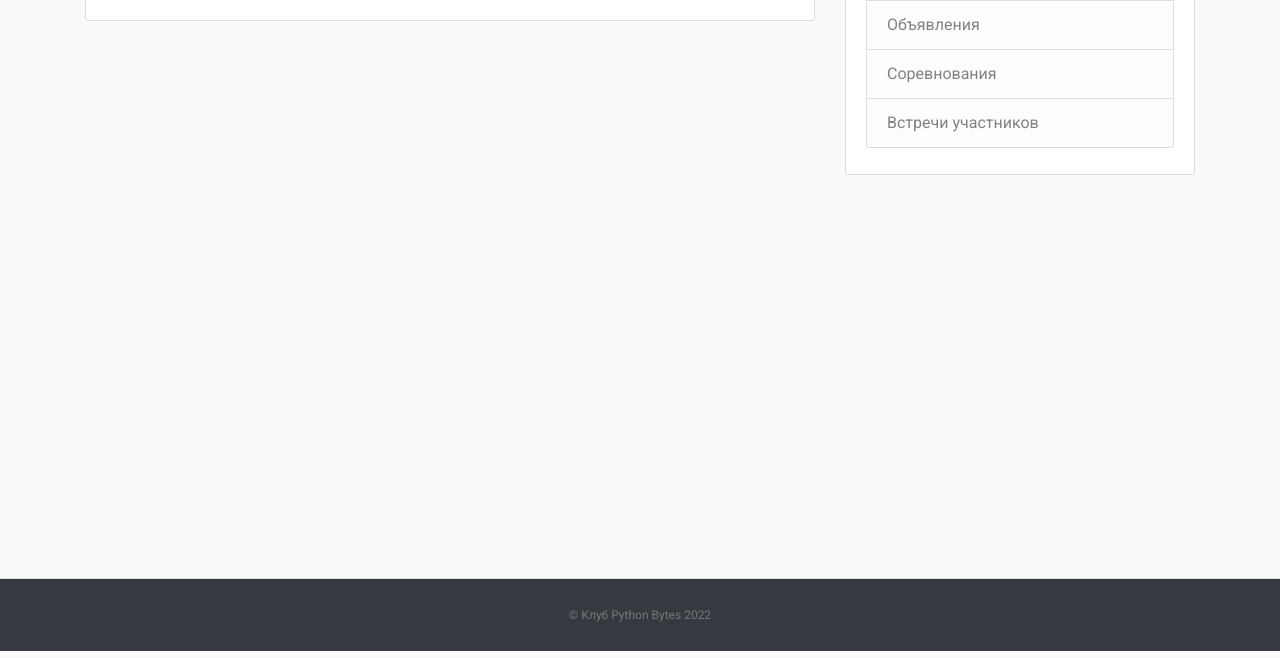
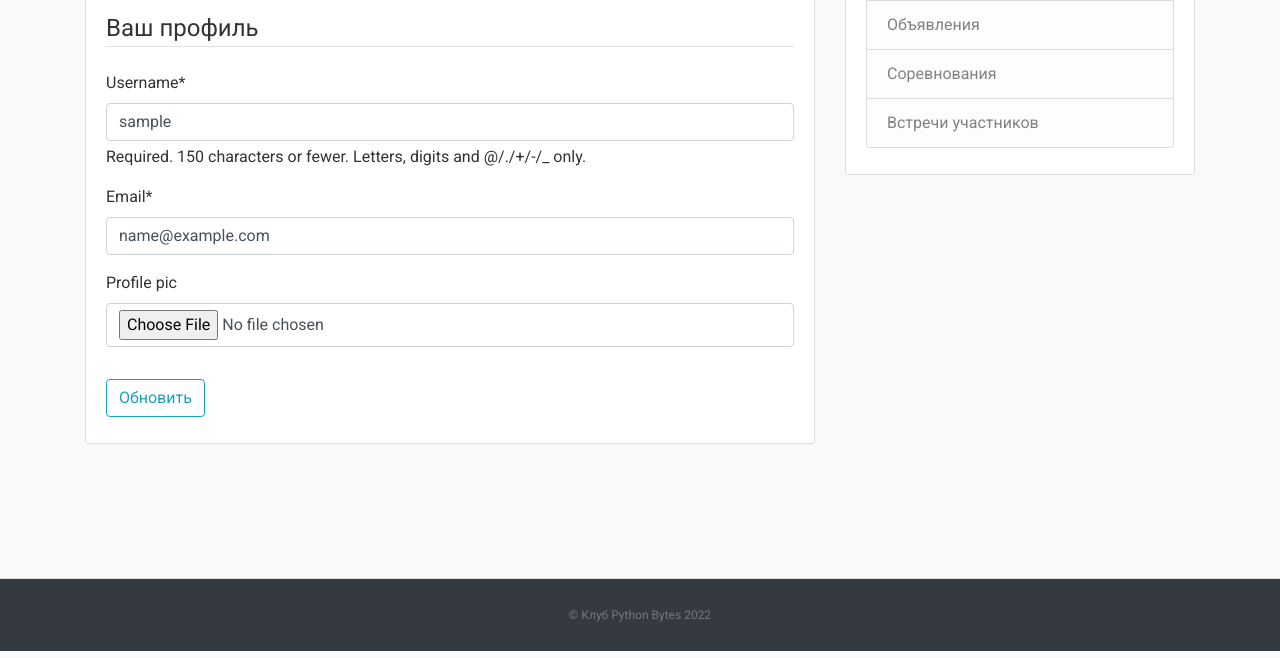
Before and after one commit to Pervyshev27062004/social_media, a Django app: page /profile/ in a window 1280 px wide. Shown: the part 222-880 px from the top of the page. Run offline with Django 4.2, Linux system fonts and the light colour scheme; the visitor is signed in with stand-in values (Sample User, id 1); some libraries are stand-ins or nearby versions.

Commit message:
Try to make a profile with avatar

```diff
--- a/social_media/profiles/forms.py
+++ b/social_media/profiles/forms.py
@@ -1,4 +1,8 @@
+from django.contrib.auth.models import User
+
 from django import forms
+from profiles.models import Profile
+from django.forms import ModelForm
 
 
 class RegisterForm(forms.Form):
@@ -12,3 +16,19 @@ class RegisterForm(forms.Form):
 class AddNoteForm(forms.Form):
     title = forms.CharField(max_length=50)
     body = forms.CharField(max_length=1000, widget=forms.Textarea)
+
+
+class UserUpdateForm(ModelForm):
+    email = forms.EmailField()
+
+    class Meta:
+        model = User
+
+        fields = ['username', 'email']
+
+
+class ProfileUpdateForm(forms.ModelForm):
+    class Meta:
+        model = Profile
+
+        fields = ['profile_pic']
--- a/social_media/profiles/views.py
+++ b/social_media/profiles/views.py
@@ -1,4 +1,5 @@
 import logging
+from django.contrib import messages
 from django.core.exceptions import ObjectDoesNotExist
 from django.shortcuts import render, get_object_or_404, redirect
 from django.contrib.auth.models import User
@@ -7,7 +8,7 @@ from django.views.generic.edit import CreateView
 from django.urls import reverse_lazy
 from django.contrib.auth.decorators import login_required
 
-from profiles.forms import RegisterForm, AddNoteForm
+from profiles.forms import RegisterForm, AddNoteForm, UserUpdateForm, ProfileUpdateForm
 
 from profiles.models import Profile, Note
 
@@ -85,7 +86,27 @@ class CreateProfilePageView(CreateView):
 
 @login_required
 def profile(request):
-    return render(request, "profile.html")
+    if request.method == 'POST':
+        u_form = UserUpdateForm(request.POST, instance=request.user)
+        p_form = ProfileUpdateForm(request.POST,
+                                   request.FILES,
+                                   instance=request.user.profile)
+        if u_form.is_valid() and p_form.is_valid():
+            u_form.save()
+            p_form.save()
+            messages.success(request, f'Ваш профиль успешно обновлен.')
+            return redirect('profile')
+
+    else:
+        u_form = UserUpdateForm(instance=request.user)
+        p_form = ProfileUpdateForm(instance=request.user.profile)
+
+    context = {
+        'u_form': u_form,
+        'p_form': p_form
+    }
+
+    return render(request, 'profile.html', context)
 
 
 def post(request):
--- a/social_media/templates/base.html
+++ b/social_media/templates/base.html
@@ -40,7 +40,7 @@
             	<a class="nav-item nav-link" href="{% url 'profile' %}">Профиль</a>
             	<a class="nav-item nav-link" href="{% url 'logout' %}">Выход</a>
           	{% else %}
-            	<a class="nav-item nav-link" href="{% url 'login' %}">Вход</a>
+            	<a class="nav-item nav-link" href="{% url 'login' %}?next=/">Вход</a>
             	<a class="nav-item nav-link" href="{% url 'register' %}">Регистрация</a>
           	{% endif %}
             </div>
--- a/social_media/templates/logout.html
+++ b/social_media/templates/logout.html
@@ -3,7 +3,7 @@
     <h2>Вы вышли из своей учетной записи</h2>
     <div class="border-top pt-3">
         <small class="text-muted">
-            <a href="{% url 'login' %}">Войти</a>
+            <a href="{% url 'login' %}?next=/">Войти</a>
         </small>
     </div>
 {% endblock content %}
--- a/social_media/templates/profile.html
+++ b/social_media/templates/profile.html
@@ -9,6 +9,16 @@
           <p class="text-secondary">{{ user.email }}</p>
         </div>
       </div>
-  	<!-- Здесь будет форма -->
+       <form method="POST" enctype="multipart/form-data">
+          {% csrf_token %}
+          <fieldset class="form-group">
+              <legend class="border-bottom mb-4">Ваш профиль</legend>
+              {{ u_form|crispy }}
+              {{ p_form|crispy }}
+          </fieldset>
+          <div class="form-group">
+              <button class="btn btn-outline-info" type="submit">Обновить</button>
+          </div>
+      </form>
     </div>
 {% endblock content %}
--- a/social_media/templates/register.html
+++ b/social_media/templates/register.html
@@ -8,7 +8,7 @@
     {% csrf_token %}
     {{ form|crispy }}
     <button type="submit" class="save btn btn-primary">Save</button>
-    <a class="btn btn-primary" href="{% url 'login' %}" tabindex="-1" role="button"> Ich habe Akk.</a>
+    <a class="btn btn-primary" href="{% url 'login' %}?next=/" tabindex="-1" role="button"> Ich habe Akk.</a>
   </form>
     </div>
 {% endblock %}
```
Lines whose indentation alone changed are shown as unchanged.
